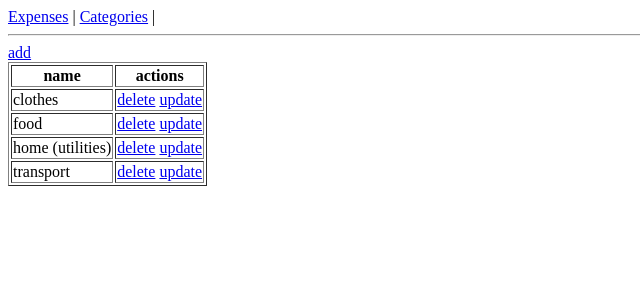
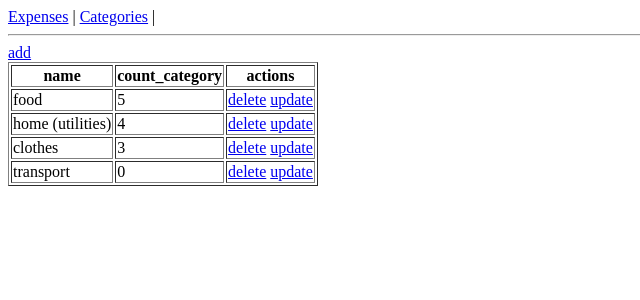
Before and after one commit to Tomasz1577/expenses, a Django app: page /expenses/category/list/ in a window 1280 px wide. Shown: the top 300 px of the page, without its empty margins (0-640 px from the left). Run offline with Django 4.2, Linux system fonts and the light colour scheme; data comes from the database, SQL or seed files in the repository.

Commit message:
7/7 tasks completed

```diff
--- a/expenses/reports.py
+++ b/expenses/reports.py
@@ -1,6 +1,6 @@
 from collections import OrderedDict
 
-from django.db.models import Sum, Value
+from django.db.models import Sum, Value, Count
 from django.db.models.functions import Coalesce, TruncMonth
 
 
@@ -31,3 +31,11 @@ def total_amount(queryset):
     return OrderedDict(
         queryset.aggregate(Sum('amount'))
     )
+
+#7.Add number of expenses per category row in category list
+
+def get_about_categories(queryset):
+    about_categories = queryset \
+        .annotate(count_category=Count('expense')) \
+        .order_by('-count_category')
+    return about_categories
--- a/expenses/templates/expenses/category_list.html
+++ b/expenses/templates/expenses/category_list.html
@@ -7,14 +7,19 @@
 	<thead>
 		<tr>
 			<th>name</th>
+			<th>count_category</th>
 			<th>actions</th>
 		</tr>
 	</thead>
 	<tbody>
-		{% for obj in object_list %}
+	<!--Add number of expenses per category row in category list.-->
+		{% for obj in about_categories %}
 		<tr>
 			<td>
-				{{obj.name}}
+				{{obj}}
+			</td>
+			<td>
+				{{ obj.count_category }}
 			</td>
 			<td>
 				<!--6.Add update view-->
--- a/expenses/views.py
+++ b/expenses/views.py
@@ -2,7 +2,7 @@ from django.views.generic.list import ListView
 
 from .forms import ExpenseSearchForm
 from .models import Expense, Category
-from .reports import summary_per_category, get_per_year_month_summary, total_amount
+from .reports import summary_per_category, get_per_year_month_summary, total_amount, get_about_categories
 
 
 class ExpenseListView(ListView):
@@ -60,3 +60,12 @@ class ExpenseListView(ListView):
 class CategoryListView(ListView):
     model = Category
     paginate_by = 5
+
+    #7.Add number of expenses per category row in category list.
+    def get_context_data(self, *, object_list=None, **kwargs):
+        queryset = object_list if object_list is not None else self.object_list
+        context = super().get_context_data(
+            object_list=queryset,
+            about_categories=get_about_categories(queryset),
+            **kwargs)
+        return context
```
